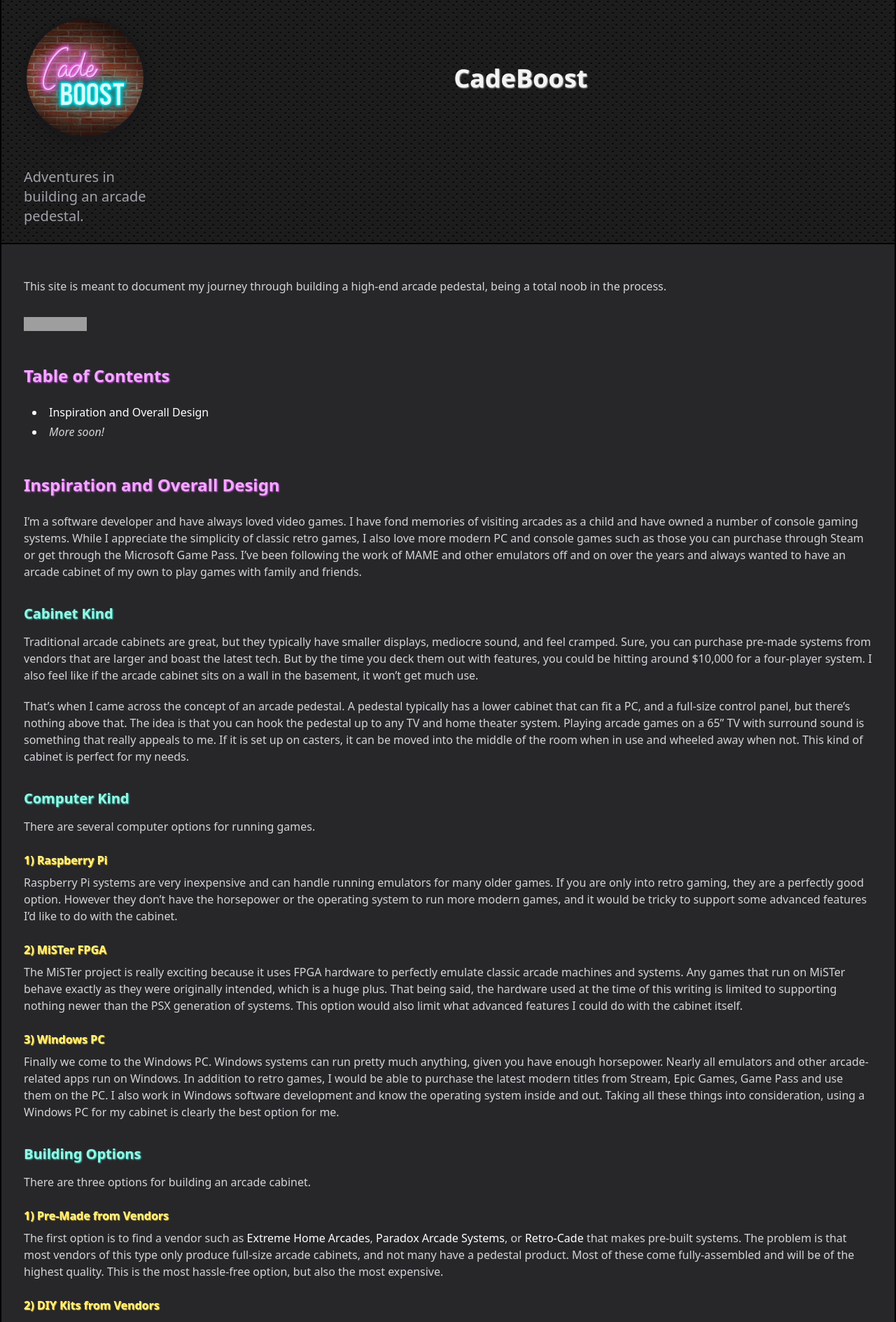
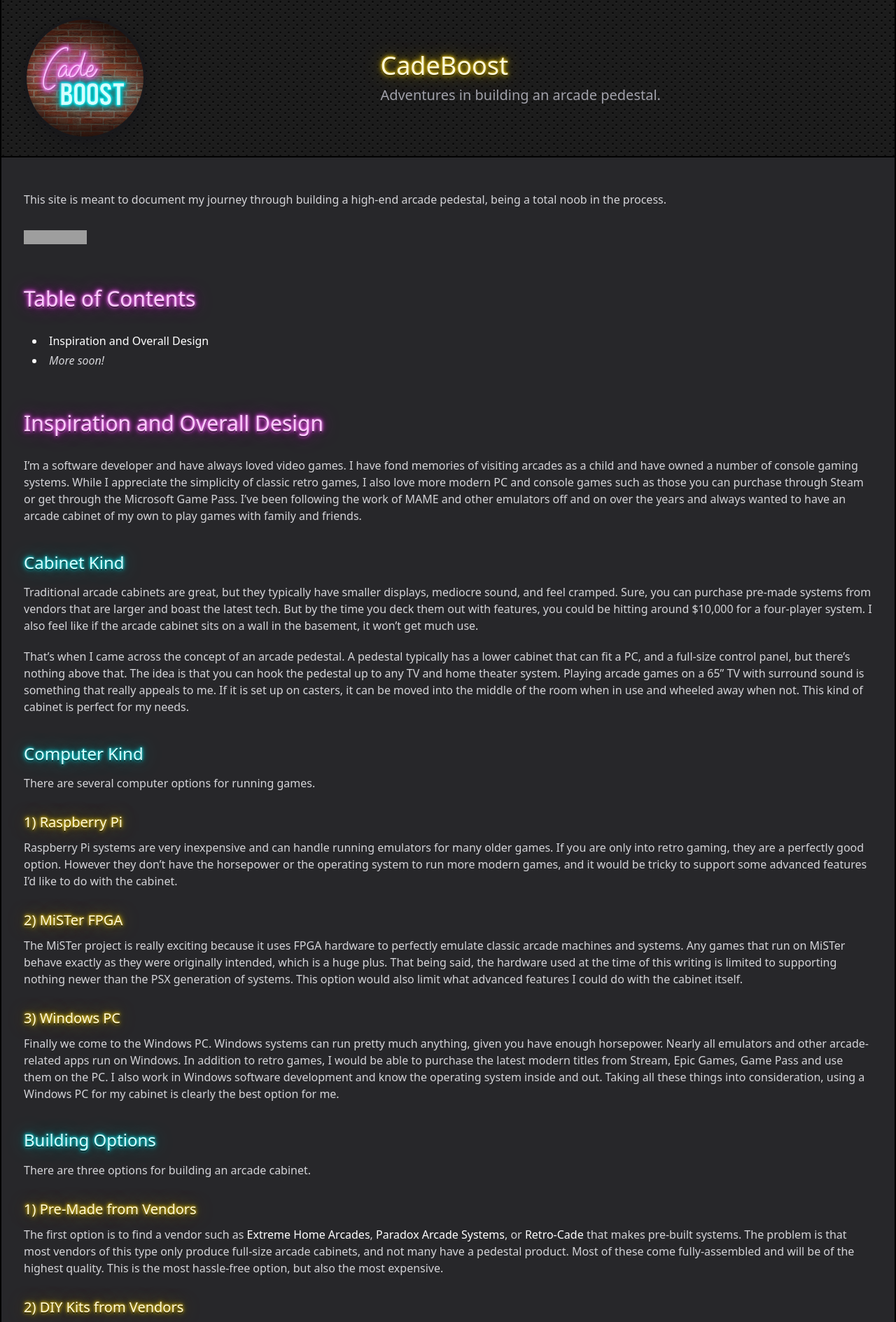
Before and after one commit to CadeBoost/cadeboost.github.io, a Jekyll site: the page built from Readme.md, in a window 1280 px wide. Shown: the top 1889 px of the page at 70% size. Built offline with Jekyll 4.4.1, drawn with Linux system fonts in a browser that asks for light colours; our own code applies the rules of GitHub Pages for plain Markdown files; grey boxes are pictures that could not be loaded.

Commit message:
Added neon headings.

```diff
--- a/_layouts/default.html
+++ b/_layouts/default.html
@@ -20,7 +20,7 @@
 					src="/assets/images/cadeboost-neonlogo-square.jpg"
 				/>
 				<div class="col-span-3 place-self-center md:col-span-5">
-					<h1 class="text-2xl sm:text-4xl">{{ page.title | default: site.title | default: site.github.repository_name }}</div>
+					<h1 class="text-2xl sm:text-4xl">{{ page.title | default: site.title | default: site.github.repository_name }}</h1>
 					<div class="mt-1 text-zinc-400 sm:mt-2 sm:text-xl">{{ page.description | default: site.description | default: site.github.project_tagline }}</div>
 				</div>
 			</div>
--- a/_layouts/design.html
+++ b/_layouts/design.html
@@ -17,7 +17,7 @@
 					src="/assets/images/cadeboost-neonlogo-square.jpg"
 				/>
 				<div class="col-span-3 place-self-center md:col-span-5">
-					<h1 class="text-2xl sm:text-4xl">CadeBoost</h1>
+					<h1 class="text-3xl sm:text-4xl">CadeBoost</h1>
 					<div class="mt-1 text-zinc-400 sm:mt-2 sm:text-xl">Adventures in building an arcade pedestal.</div>
 				</div>
 			</div>
--- a/assets/css/style.css
+++ b/assets/css/style.css
@@ -420,9 +420,14 @@
 }
 
 h1 {
-  color: #f4f4f5;
-  text-shadow: 1px 1px 2px #d4d4d8;
-  font-weight: 600;
+  color: #FFF8D5;
+  text-shadow:
+			0 0.1rem 0 #00000080,
+			0 0 0.2rem #FBD61D,
+			0 0 0.4rem #C2A303,
+			0 0 0.6rem #887203,
+			0 0 1.5rem #887203;
+  font-weight: 300;
 }
 
 .prose a {
@@ -433,20 +438,45 @@
   color: #fed7aa;
 }
 
+/* Neon tricks: https://css-tricks.com/how-to-create-neon-text-with-css/ */
+
 .prose h2 {
-  color: #f0abfc;
-  text-shadow: 1px 1px 2px #d946ef;
-  font-weight: 600;
+  color: #FFC9FF;
+  text-shadow:
+			0 0.1rem 0 #00000080,
+			0 0 0.2rem #FDA2FD,
+			0 0 0.4rem #FE58FE,
+			0 0 0.6rem #960096,
+			0 0 1.5rem #960096;
+  font-size: 1.875rem;
+  line-height: 2.25rem;
+  font-weight: 300;
 }
 
 .prose h3 {
-  color: #99f6e4;
-  text-shadow: 1px 1px 2px #2dd4bf;
+  color: #D5FEFF;
+  text-shadow:
+			0 0.1rem 0 #00000080,
+			0 0 0.2rem #1DF5FB,
+			0 0 0.4rem #03BEC2,
+			0 0 0.6rem #038588,
+			0 0 1.5rem #038588;
+  font-size: 1.5rem;
+  line-height: 2rem;
+  font-weight: 300;
 }
 
 .prose h4 {
-  color: #fef08a;
-  text-shadow: 1px 1px 1px #facc15;
+  color: #FFF8D5;
+  text-shadow:
+			0 0.1rem 0 #00000080,
+			0 0 0.2rem #FBD61D,
+			0 0 0.4rem #C2A303,
+			0 0 0.6rem #887203,
+			0 0 1.5rem #887203;
+  font-size: 1.25rem;
+  line-height: 1.75rem;
+  font-weight: 300;
 }
 
 .prose li {
@@ -1053,10 +1083,6 @@
   margin-right: auto;
 }
 
-.mt-2 {
-  margin-top: 0.5rem;
-}
-
 .mt-1 {
   margin-top: 0.25rem;
 }
@@ -1139,14 +1165,9 @@
   text-align: center;
 }
 
-.text-4xl {
-  font-size: 2.25rem;
-  line-height: 2.5rem;
-}
-
-.text-xl {
-  font-size: 1.25rem;
-  line-height: 1.75rem;
+.text-2xl {
+  font-size: 1.5rem;
+  line-height: 2rem;
 }
 
 .text-base {
@@ -1154,13 +1175,9 @@
   line-height: 1.5rem;
 }
 
-.text-2xl {
-  font-size: 1.5rem;
-  line-height: 2rem;
-}
-
-.font-semibold {
-  font-weight: 600;
+.text-3xl {
+  font-size: 1.875rem;
+  line-height: 2.25rem;
 }
 
 .leading-tight {
@@ -1169,11 +1186,6 @@
 
 .leading-normal {
   line-height: 1.5;
-}
-
-.text-zinc-100 {
-  --tw-text-opacity: 1;
-  color: rgb(244 244 245 / var(--tw-text-opacity));
 }
 
 .text-zinc-400 {
```
Also changed, not shown: _includes/input.css (+34 -10 lines).
